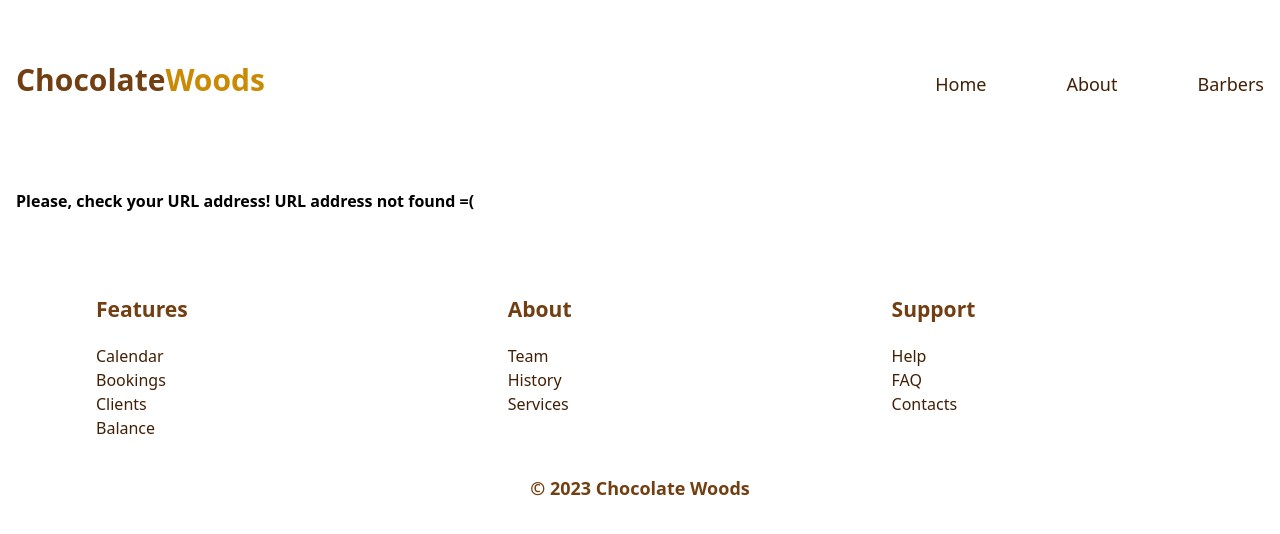
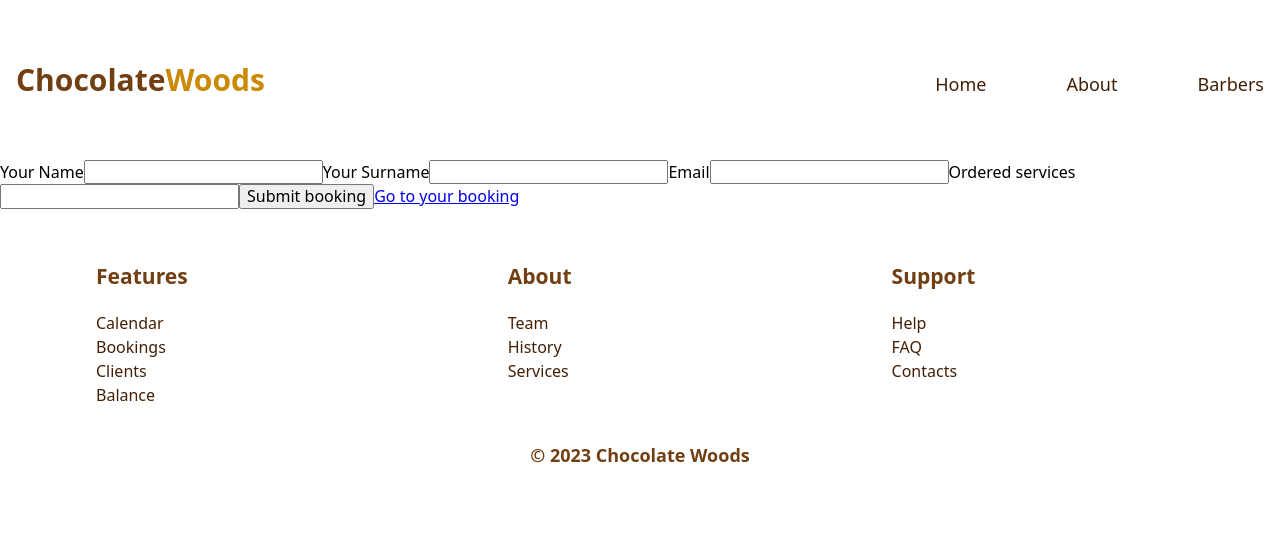
Before and after one commit to Anteycu/barber-shop, a React (Vite) app: page /barbers/1/booking in a window 1280 px wide. Shown: the top 534 px of the page. Built offline with nearby package versions, Linux system fonts and the light colour scheme.

Commit message:
added some logic for barberItem, booking, form

```diff
--- a/src/App.tsx
+++ b/src/App.tsx
@@ -3,9 +3,11 @@ import { Header } from "./components/header";
 import { Home } from "./pages/Home";
 import { About } from "./pages/About";
 import { Barbers } from "./pages/Barbers";
+import { BarberDetails } from "./pages/BarberDetails";
 import { NotFound } from "./pages/NotFound";
-import { BARBERS } from "./domains/barber/constants";
 import { Footer } from "./components/footer";
+import { Form } from "./components/form";
+import { BookingItem } from "./components/bookingItem";
 
 function App() {
   return (
@@ -14,7 +16,10 @@ function App() {
       <Routes>
         <Route path="/" element={<Home />} />
         <Route path="/about" element={<About />} />
-        <Route path="/barbers" element={<Barbers barbers={BARBERS} />} />
+        <Route path="/barbers" element={<Barbers />} />
+        <Route path="/barbers/:id" element={<BarberDetails />} />
+        <Route path="/barbers/:id/booking" element={<Form />} />
+        <Route path="/barbers/:id/booking/bookings" element={<BookingItem />} />
         <Route path="*" element={<NotFound />} />
       </Routes>
       <Footer />
--- a/src/components/barberItem.tsx
+++ b/src/components/barberItem.tsx
@@ -1,12 +1,14 @@
+import { Link } from "react-router-dom";
 import { Barber } from "../domains/barber/types";
 
 type Props = {
   barber: Barber;
 };
 
-export function BarberItem({ barber: { name, services } }: Props) {
+export function BarberItem({ barber: { name, services, id } }: Props) {
   return (
-    <div className="text-base font-medium text-yellow-900">
+    <div className="text-base font-medium">
+      <Link className="text-yellow-900 no-underline" to={`${id}`}>
         <h2 className="text-xl text-yellow-800">{name}</h2>
         <p>Hairdresser-colorist</p>
         <p> Services</p>
@@ -15,6 +17,7 @@ export function BarberItem({ barber: { name, services } }: Props) {
             <li key={service}>{service}</li>
           ))}
         </ul>
+      </Link>
     </div>
   );
 }
--- /dev/null
+++ b/src/components/barbersList.tsx
@@ -0,0 +1,12 @@
+import { Barber } from "../domains/barber/types";
+import { BarberItem } from "../components/barberItem";
+
+type Props = {
+  barbers: Barber[];
+};
+
+export const BarbersList = ({ barbers }: Props) => {
+  return barbers.map((barber: Barber) => (
+    <BarberItem key={barber.id} barber={barber} />
+  ));
+};
--- /dev/null
+++ b/src/components/bookingItem.tsx
@@ -0,0 +1,36 @@
+interface Client {
+  name: string;
+  surname: string;
+  email: string;
+  service: string;
+}
+
+const getUserInfo = () => {
+  const userInfo: string | null = localStorage.getItem("clientInfo");
+  if (userInfo) {
+    const parsedUserInfo: Client = JSON.parse(userInfo);
+    return parsedUserInfo;
+  }
+};
+
+export const BookingItem = () => {
+  console.log(getUserInfo());
+  const userInfo = getUserInfo();
+  if (userInfo) {
+    return (
+      <div>
+        <h2>{userInfo.name}</h2>
+        <p>{userInfo.surname}</p>
+        <p>{userInfo.email}</p>
+        <p>{userInfo.service}</p>
+        <button
+          type="button"
+          onClick={() => localStorage.removeItem("clientInfo")}
+        >
+          Clear
+        </button>
+      </div>
+    );
+  }
+  return <p>Error! There is no such order</p>;
+};
--- /dev/null
+++ b/src/components/button.tsx
@@ -0,0 +1,7 @@
+export const Button = () => {
+  return (
+    <button className="p-1 text-xl font-medium text-yellow-900" type="button">
+      Booking
+    </button>
+  );
+};
--- /dev/null
+++ b/src/components/form.tsx
@@ -0,0 +1,58 @@
+import { useState } from "react";
+import { Link } from "react-router-dom";
+
+export const Form = () => {
+  const [firstName, setFirstName] = useState("");
+  const [secondName, setSecondName] = useState("");
+  const [email, setEmail] = useState("");
+  const [service, setService] = useState("");
+
+  const reset = () => {
+    setFirstName("");
+    setSecondName("");
+    setService("");
+  };
+
+  const handleSubmit = (evt: React.SyntheticEvent) => {
+    evt.preventDefault();
+    const clientInfo = {
+      name: firstName,
+      surname: secondName,
+      email: email,
+      order: service,
+    };
+    localStorage.setItem("clientInfo", JSON.stringify(clientInfo));
+    reset();
+  };
+
+  return (
+    <div>
+      <form onSubmit={handleSubmit}>
+        <label>
+          Your Name
+          <input
+            value={firstName}
+            onChange={(e) => setFirstName(e.target.value)}
+          />
+        </label>
+        <label>
+          Your Surname
+          <input
+            value={secondName}
+            onChange={(e) => setSecondName(e.target.value)}
+          />
+        </label>
+        <label>
+          Email
+          <input value={email} onChange={(e) => setEmail(e.target.value)} />
+        </label>
+        <label>
+          Ordered services
+          <input value={service} onChange={(e) => setService(e.target.value)} />
+        </label>
+        <button type="submit">Submit booking</button>
+        <Link to="bookings">Go to your booking</Link>
+      </form>
+    </div>
+  );
+};
--- /dev/null
+++ b/src/domains/barber/fakeBarberApi.tsx
@@ -0,0 +1,6 @@
+import { BARBERS } from "./constants";
+import { Barber } from "./types";
+
+export const getBarbers = () => BARBERS;
+export const getBarberById = (id: string | undefined) =>
+  BARBERS.find((barber: Barber) => barber.id === id);
--- /dev/null
+++ b/src/pages/BarberDetails.tsx
@@ -0,0 +1,45 @@
+import { getBarberById } from "../domains/barber/fakeBarberApi";
+import { Link, useParams } from "react-router-dom";
+import { Barber } from "../domains/barber/types";
+import { Button } from "../components/button";
+import { Container } from "../components/container";
+
+export const BarberDetails = () => {
+  const { id } = useParams();
+  const barber: Barber | undefined = getBarberById(id);
+  if (barber) {
+    return (
+      <section className="pt-8 pb-8">
+        <Container>
+          <div className="grid grid-cols-2 gap-20 text-xl font-medium text-yellow-900">
+            <img
+              className="place-self-center"
+              src="https://picsum.photos/id/832/400/300"
+              alt="Barber"
+            />
+            <div>
+              <h2 className="text-3xl text-yellow-800">{barber.name}</h2>
+              <p>Hairdresser-colorist</p>
+              <p> Services</p>
+              <ul>
+                {barber.services.map((service) => (
+                  <li key={service}>{service}</li>
+                ))}
+              </ul>
+            </div>
+            <Link className="col-span-2 place-self-center w-1/4" to="booking">
+              <Button />
+            </Link>
+          </div>
+        </Container>
+      </section>
+    );
+  }
+  return (
+    <section className="pt-8 pb-8">
+      <Container>
+        <p>We haven`t such barber</p>
+      </Container>
+    </section>
+  );
+};
--- a/src/pages/Barbers.tsx
+++ b/src/pages/Barbers.tsx
@@ -1,12 +1,8 @@
-import { BarberItem } from "../components/barberItem";
 import { Container } from "../components/container";
-import { Barber } from "../domains/barber/types";
+import { BARBERS } from "../domains/barber/constants";
+import { BarbersList } from "../components/barbersList";
 
-type Props = {
-  barbers: Barber[];
-};
-
-export function Barbers({ barbers }: Props) {
+export function Barbers() {
   return (
     <div>
       <section className="pt-8 pb-8">
@@ -19,10 +15,8 @@ export function Barbers({ barbers }: Props) {
               Ukrainian barbering traditions.
             </p>
           </div>
-          <ul className="grid grid-cols-3 gap-y-20">
-            {barbers.map((barber: Barber) => (
-              <BarberItem key={barber.id} barber={barber} />
-            ))}
+          <ul className="grid grid-cols-3 gap-y-20 gap-x-40">
+            <BarbersList barbers={BARBERS} />
           </ul>
         </Container>
       </section>
```
Lines whose indentation alone changed are shown as unchanged.
